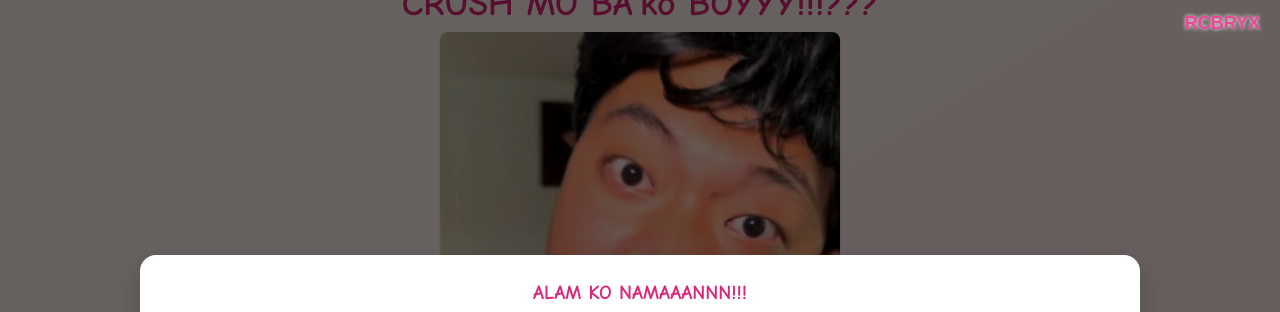
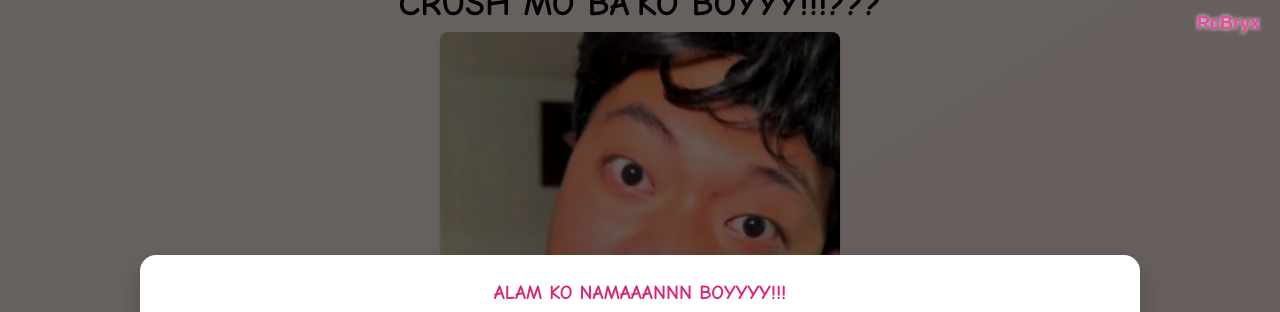
Before and after one commit to Rcbryx/prank-website, a plain HTML site: page index.html in a window 1280 px wide. Both pictures are taken after a click on the button "Yes". Shown: the top 312 px of the page. Drawn offline with nearby package versions, Linux system fonts and the light colour scheme; grey boxes are pictures that could not be loaded.

Commit message:
Update with Rcbryx tag

```diff
--- a/index.html
+++ b/index.html
@@ -56,9 +56,9 @@
 <body>
 
   <!-- RCBRYX Tag -->
-  <div id="rcbryx">RCBRYX</div>
+  <div id="rcbryx">RcBryx</div>
 
-  <h1 class="text-4xl font-extrabold text-pink-600 mb-2">CRUSH MO BA'ko BOYYY!!!???</h1>
+  <h1 class="text-4xl font-extrabold text-Blue-600 mb-2">CRUSH MO BA'KO BOYYY!!!???</h1>
   <div class="w-[400px]">
     <img src="angry.webp" alt="Your image" class="w-full h-auto rounded-lg shadow mb-6">
   </div>
@@ -79,7 +79,7 @@
   <!-- Modal -->
   <div id="videoModal" class="fixed hidden items-center justify-center">
     <div class="card text-center w-full max-w-[1000px] px-6">
-      <div class="text-xl font-bold text-pink-600 mb-2">ALAM KO NAMAAANNN!!!</div>
+      <div class="text-xl font-bold text-pink-600 mb-2">ALAM KO NAMAAANNN BOYYYY!!!</div>
       <video id="reactionVideo" controls class="w-full max-w-[300px] rounded-lg shadow-lg mx-auto">
         <source src="tagumpay.mp4" type="video/mp4">
         Your browser does not support the video tag or the file could not be loaded.
```
